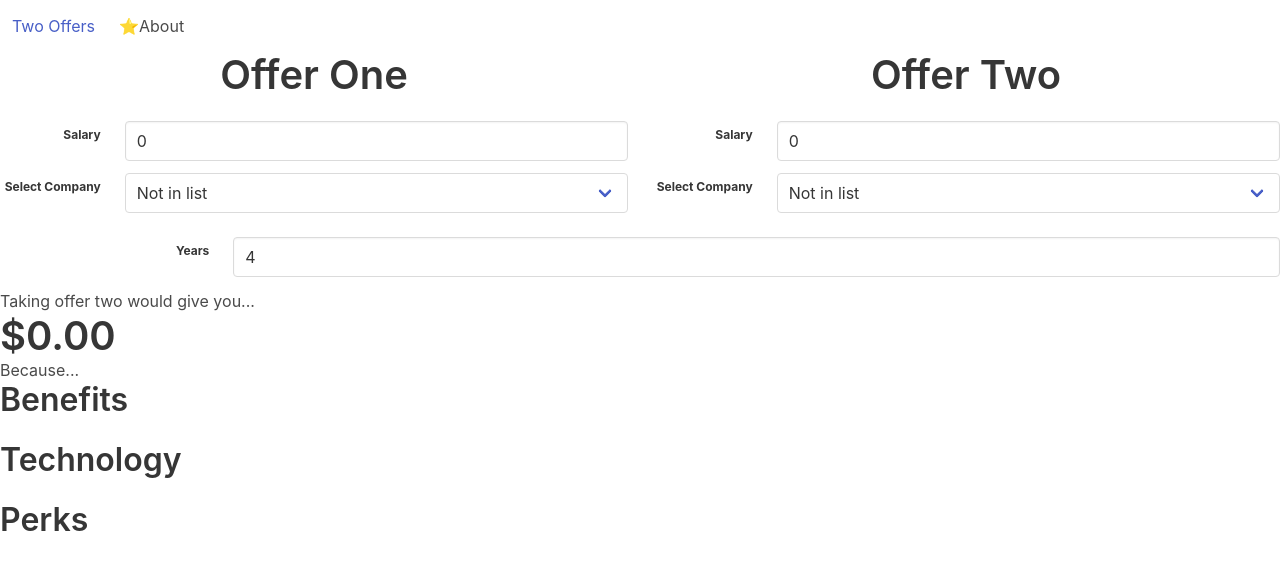
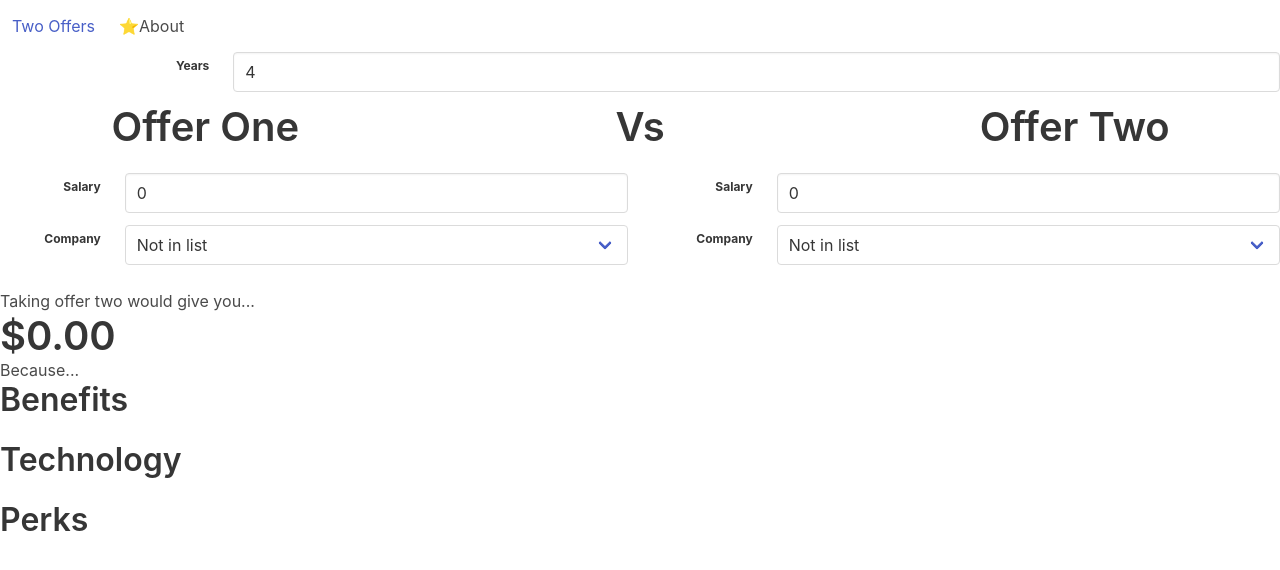
Before and after one commit to darraghoriordan/benefits, a Vue app in the folder src/: page /#/ in a window 1280 px wide. Shown: the top 570 px of the page. Built offline with nearby package versions, Linux system fonts and the light colour scheme.

Commit message:
fix negative val bug on the weighted graph

```diff
--- a/src/src/components/CalculatorPage.vue
+++ b/src/src/components/CalculatorPage.vue
@@ -1,22 +1,34 @@
 <template>
     <div>
+      <YearsToCalculate :value="yearsToCalculate" @input="changeYearsToCalculate"></YearsToCalculate>
+            <div class="columns">
+                          <div class="column">
+      <h2 class="title is-2 has-text-centered">Offer One</h2>
+           </div>
+            <div class="column">
+         <h2 class="title is-2 has-text-centered">Vs</h2>
+           </div>
+                       <div class="column">
+      <h2 class="title is-2 has-text-centered">Offer Two</h2>
+           </div>
+           </div>
       <div class="columns">
             <div class="column">
-                <h2 class="title is-2 has-text-centered">Offer One</h2>
+
                 <SalaryInput @input="changeLeftSalaryValue" :value="0"></SalaryInput>
                 <CompanySelection @selected="selectedLeft" :company-collection="companyCollection">
                 </CompanySelection>
             </div>
 
             <div class="column">
-                <h2 class="title is-2 has-text-centered">Offer Two</h2>
+
                 <SalaryInput @input="changeRightSalaryValue" :value="0"></SalaryInput>
                 <CompanySelection @selected="selectedRight" :company-collection="companyCollection">
                 </CompanySelection>
             </div>
         </div>
 
-        <YearsToCalculate :value="yearsToCalculate" @input="changeYearsToCalculate"></YearsToCalculate>
+
         <DifferenceResult :company-one-dataset="companyOneDataset" :company-two-dataset="companyTwoDataset"></DifferenceResult>
         <div>
             <ComparisonGrid :leftCompany="companyOne" :rightCompany="companyTwo"></ComparisonGrid>
--- a/src/src/components/CompanySelection.vue
+++ b/src/src/components/CompanySelection.vue
@@ -1,7 +1,7 @@
 <template>
     <div class="field is-horizontal">
         <div class="field-label is-small">
-            <label class="label">Select Company</label>
+            <label class="label">Company</label>
         </div>
         <div class="field-body">
             <div class="field">
--- a/src/src/components/DifferenceResult.vue
+++ b/src/src/components/DifferenceResult.vue
@@ -99,6 +99,8 @@ export default {
         }
         if (companyTwoElement) {
           diffdElement.value = companyTwoElement.value - companyOneElement.value
+        } else {
+          diffdElement.value = 0 - companyOneElement.value
         }
         differenceSet.push(diffdElement)
       }, this)
--- a/src/src/components/WeightGraph.vue
+++ b/src/src/components/WeightGraph.vue
@@ -4,14 +4,14 @@
       <ul class="chart">
         <li v-for="item in normalisedValues" class="chart__item" >
                <div class="chart__left-bar-container ">
-            <span class="chart__bar chart__bar--left-direction" v-bind:style="{ width: item.normalisedValue + '%' }">
+            <span class="chart__bar chart__bar--left-direction" v-bind:style="{ width: item.normalisedValueLeft + '%' }">
             </span>
             </div>
             <span class="chart__label">
             {{item.name}} ({{ item.value | currency }})
             </span>
             <div>
-            <span class="chart__bar chart__bar--right-direction" v-bind:style="{ width: item.normalisedValue + '%' }">
+            <span class="chart__bar chart__bar--right-direction" v-bind:style="{ width: item.normalisedValueRight + '%' }">
             </span>
             </div>
         </li>
@@ -33,13 +33,14 @@ export default {
       if (value === 0) {
         return 0
       }
-
+      console.log(`Math.floor(100 * (${value} / ${total})`)
       let normValue = Math.floor(100 * (value / total))
+      console.log(`=${normValue}`)
       return normValue
     },
     compareNormalisedValues: function compare(a, b) {
-      if (a.normalisedValue > b.normalisedValue) return -1
-      if (a.normalisedValue < b.normalisedValue) return 1
+      if (a.value > b.value) return -1
+      if (a.value < b.value) return 1
       return 0
     }
   },
@@ -49,18 +50,26 @@ export default {
 
       return this.values
         .map(function(element) {
+          let normValue = vueComponent.normaliseValue(
+            element.value,
+            vueComponent.totalDifference,
+            0
+          )
+          let normValueLeft =
+            Math.min(element.value < 0 ? Math.abs(normValue) : 0, 100)
+          let normValueRight =
+            Math.min(element.value > 0 ? Math.abs(normValue) : 0, 100)
           return {
             name: element.name,
             value: element.value,
-            normalisedValue: vueComponent.normaliseValue(
-              element.value,
-              vueComponent.totalDifference,
-              0
-            )
+            normalisedValueLeft: normValueLeft,
+            normalisedValueRight: normValueRight
           }
         }, this)
         .filter(function(element) {
-          return element.normalisedValue > 0
+          return (
+            element.normalisedValueLeft > 0 || element.normalisedValueRight > 0
+          )
         })
         .sort(this.compareNormalisedValues)
     }
@@ -88,7 +97,7 @@ export default {
 .chart__left-bar-container {
   text-align: right;
 }
-  $border-rad: 4px;
+$border-rad: 4px;
 .chart__bar--left-direction {
   background: linear-gradient(to right, #4cb8c4, #3cd3ad);
   border-top-left-radius: $border-rad;
```
